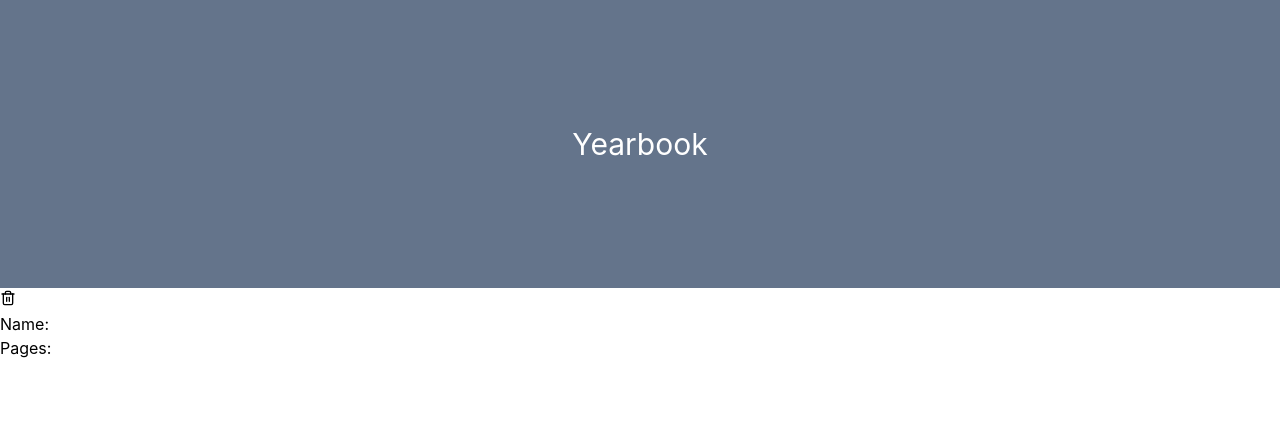
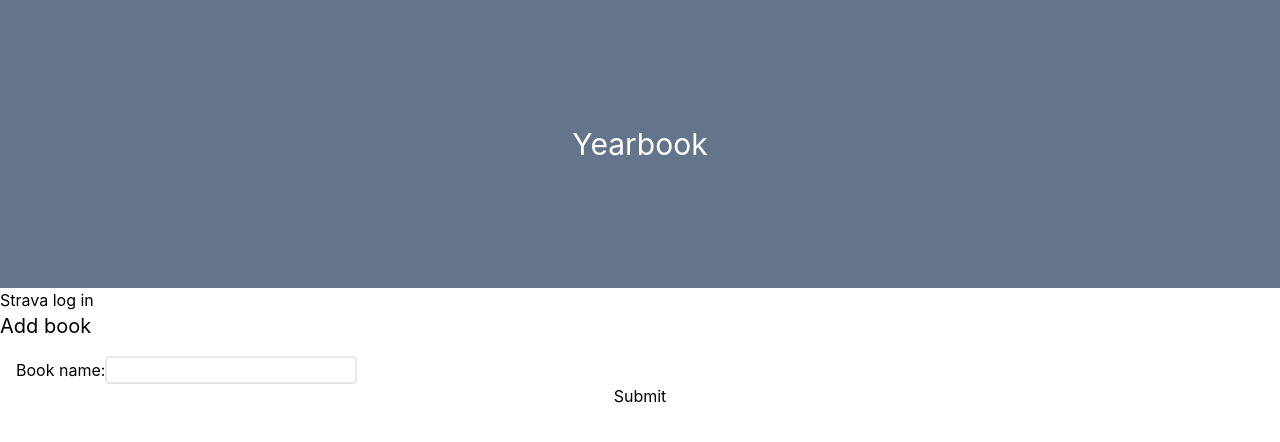
Before and after one commit to jns-ffcg/yearbook-fe, a React (Create React App) app: page /books/add in a window 1280 px wide. Shown: the top 442 px of the page. Built offline with nearby package versions, Linux system fonts and the light colour scheme; no server answers.

Commit message:
Deploy to terraform generated app + lots of code

```diff
--- a/src/App.tsx
+++ b/src/App.tsx
@@ -1,10 +1,12 @@
 import { createBrowserRouter, RouterProvider } from "react-router-dom";
 import "./App.scss";
+import AddBook from "./book/AddBook";
 import { Book } from "./book/Book";
 import { ListBooks } from "./book/ListBooks";
 import { Header } from "./header/Header";
 import ErrorPage from "./not-found";
 import { Root } from "./root/Root";
+import StravaAuth from "./strava/Auth";
 
 const router = createBrowserRouter([
   {
@@ -17,15 +19,33 @@ const router = createBrowserRouter([
     element: <ListBooks />,
   },
   {
+    path: "/books/add",
+    element: <AddBook />,
+  },
+  {
     path: "/books/:bookId",
     element: <Book />,
+  },
+  {
+    path: "/strava/auth",
+    element: <StravaAuth />,
   },
 ]);
 
 function App() {
+  const clientId = "100210";
+  const redirectUri = "http://localhost:3000/strava/auth";
+  const responseType = "code";
+  const scope = "read_all,activity:read_all";
+  function stravaLogIn() {
+    window.location.href = `https://www.strava.com/oauth/authorize?client_id=${clientId}&redirect_uri=${redirectUri}&response_type=${responseType}&scope=${scope}`;
+  }
   return (
     <>
       <Header />
+      <div>
+        <button onClick={stravaLogIn}>Strava log in</button>
+      </div>
       <div className="md:container md:mx-auto">
         <RouterProvider router={router} />
       </div>
--- /dev/null
+++ b/src/book/AddBook.tsx
@@ -0,0 +1,37 @@
+import { FormEvent, useState } from "react";
+import { useNavigate } from "react-router-dom";
+import { BookService } from "./Book.service.";
+
+function AddBook() {
+  const [bookName, setBookName] = useState("");
+  const navigate = useNavigate();
+  const bookService = new BookService();
+
+  const handleSubmit = async (e: FormEvent<HTMLFormElement>) => {
+    e.preventDefault();
+    const createBookResponse = await bookService.addBook(bookName);
+    navigate(`/books/${createBookResponse.id}`);
+  };
+
+  return (
+    <div>
+      <h1 className="text-xl">Add book</h1>
+      <form onSubmit={handleSubmit} className="m-4 flex flex-col">
+        <label>
+          Book name:
+          <input
+            className="rounded border-2"
+            name="bookName"
+            value={bookName}
+            onChange={(e) => setBookName(e.target.value)}
+          ></input>
+        </label>
+        <button className="btn" type="submit">
+          Submit
+        </button>
+      </form>
+    </div>
+  );
+}
+
+export default AddBook;
--- a/src/book/Book.interface.tsx
+++ b/src/book/Book.interface.tsx
@@ -3,3 +3,7 @@ export interface IBook {
   name: string;
   pages: number;
 }
+
+export interface ICreateBookDto {
+  name: string;
+}
--- /dev/null
+++ b/src/book/Book.service..tsx
@@ -0,0 +1,42 @@
+import axios, { AxiosRequestConfig } from "axios";
+import { config } from "process";
+import { ICreateItemResponse } from "../common/interfaces/create-item-response.interface";
+import { IDefaultResponse } from "../common/interfaces/default-response.interface";
+import { IBook, ICreateBookDto } from "./Book.interface";
+
+export class BookService {
+  private _url = "https://yearbook-api.azure-api.net/book";
+  private _config: AxiosRequestConfig = {
+    headers: {
+      "Ocp-Apim-Subscription-Key": "a4f2e978b23644578f0edf7f6ec7aeba",
+    },
+  };
+  async getBooks() {
+    const response = await axios.get<IBook[]>(this._url, this._config);
+    return response.data;
+  }
+
+  async getBook(bookId: string) {
+    const url = `${this._url}/${bookId}`;
+    const response = await axios.get<IBook>(url, this._config);
+    return response.data;
+  }
+
+  async deleteBook(bookId: string) {
+    const url = `${this._url}/${bookId}`;
+    const response = await axios.delete<IDefaultResponse>(url, this._config);
+    return response.data;
+  }
+
+  async addBook(bookName: string) {
+    const createBookDto: ICreateBookDto = {
+      name: bookName,
+    };
+    const response = await axios.post<ICreateItemResponse>(
+      this._url,
+      createBookDto,
+      this._config
+    );
+    return response.data;
+  }
+}
--- a/src/book/Book.tsx
+++ b/src/book/Book.tsx
@@ -1,7 +1,7 @@
 import { useEffect, useState } from "react";
 import { useNavigate, useParams } from "react-router-dom";
 import { FiTrash2 } from "react-icons/fi";
-import { BookService } from "./book-service";
+import { BookService } from "./Book.service.";
 import { IBook } from "./Book.interface";
 
 export function Book() {
@@ -9,14 +9,14 @@ export function Book() {
   const [book, setBook] = useState<IBook>();
 
   const { bookId } = useParams();
-  const bookService = new BookService();
 
-  const getBook = async (bookId: string) => {
-    const response = await bookService.getBook(bookId);
-    setBook(response);
-  };
+  // const getBook = async (bookId: string) => {
+  //   const response = await bookService.getBook(bookId);
+  //   setBook(response);
+  // };
 
   const removeBook = async () => {
+    const bookService = new BookService();
     console.log("Clicked!");
     if (bookId !== undefined) {
       await bookService.deleteBook(bookId);
@@ -25,10 +25,16 @@ export function Book() {
   };
 
   useEffect(() => {
+    const bookService = new BookService();
+    const getBook = async (bookId: string) => {
+      const response = await bookService.getBook(bookId);
+      setBook(response);
+    };
+
     if (bookId !== undefined) {
       getBook(bookId);
     }
-  });
+  }, [bookId]);
 
   return (
     <div>
--- a/src/book/ListBooks.tsx
+++ b/src/book/ListBooks.tsx
@@ -1,21 +1,32 @@
 import { useEffect, useState } from "react";
 import { IBook } from "./Book.interface";
-import { BookService } from "./book-service";
+import { BookService } from "./Book.service.";
+import { FiPlus } from "react-icons/fi";
+import { useNavigate } from "react-router-dom";
 
 export function ListBooks() {
   const [books, setBooks] = useState<IBook[]>([]);
+  const navigate = useNavigate();
+
+  const navigateToAddBook = () => {
+    navigate("/books/add");
+  };
+
+  useEffect(() => {
+    const fetchData = async () => {
       const bookService = new BookService();
-
-  const fetchData = async () => {
       const books = await bookService.getBooks();
       setBooks(books);
     };
-
-  useEffect(() => {
     fetchData();
-  });
+  }, []);
 
   return (
+    <div>
+      <button onClick={navigateToAddBook}>
+        <FiPlus />
+      </button>
+
       <div className="flex flex-wrap gap-4">
         {books.map((book) => (
           <div key={book.id} className="m-1 border-2 p-1">
@@ -23,5 +34,6 @@ export function ListBooks() {
           </div>
         ))}
       </div>
+    </div>
   );
 }
--- a/src/book/book-service.tsx
+++ /dev/null
@@ -1,21 +0,0 @@
-import axios from "axios";
-
-export class BookService {
-  private _url = "https://jns-yearbook.azurewebsites.net/api/book";
-  async getBooks() {
-    const response = await axios.get(this._url);
-    return response.data;
-  }
-
-  async getBook(bookId: string) {
-    const url = `${this._url}/${bookId}`;
-    const response = await axios.get(url);
-    return response.data;
-  }
-
-  async deleteBook(bookId: string) {
-    const url = `${this._url}/${bookId}`;
-    const response = await axios.delete(url);
-    return response.data;
-  }
-}
--- /dev/null
+++ b/src/common/interfaces/create-item-response.interface.tsx
@@ -0,0 +1,3 @@
+export interface ICreateItemResponse {
+  id: string;
+}
--- /dev/null
+++ b/src/common/interfaces/default-response.interface.tsx
@@ -0,0 +1,3 @@
+export interface IDefaultResponse {
+  message: string;
+}
--- /dev/null
+++ b/src/strava/Auth.tsx
@@ -0,0 +1,8 @@
+import { useParams } from "react-router-dom";
+
+function StravaAuth() {
+  const { code } = useParams();
+  return <div>This is strava...{code}</div>;
+}
+
+export default StravaAuth;
```
Lines whose indentation alone changed are shown as unchanged.
